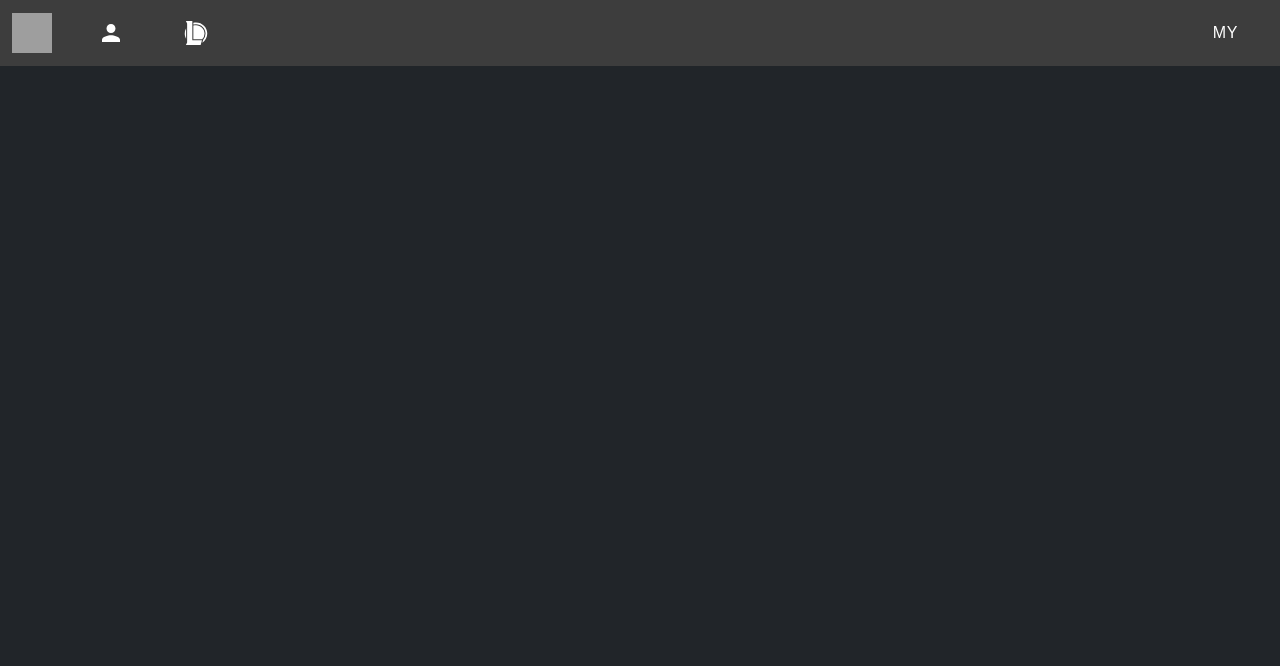
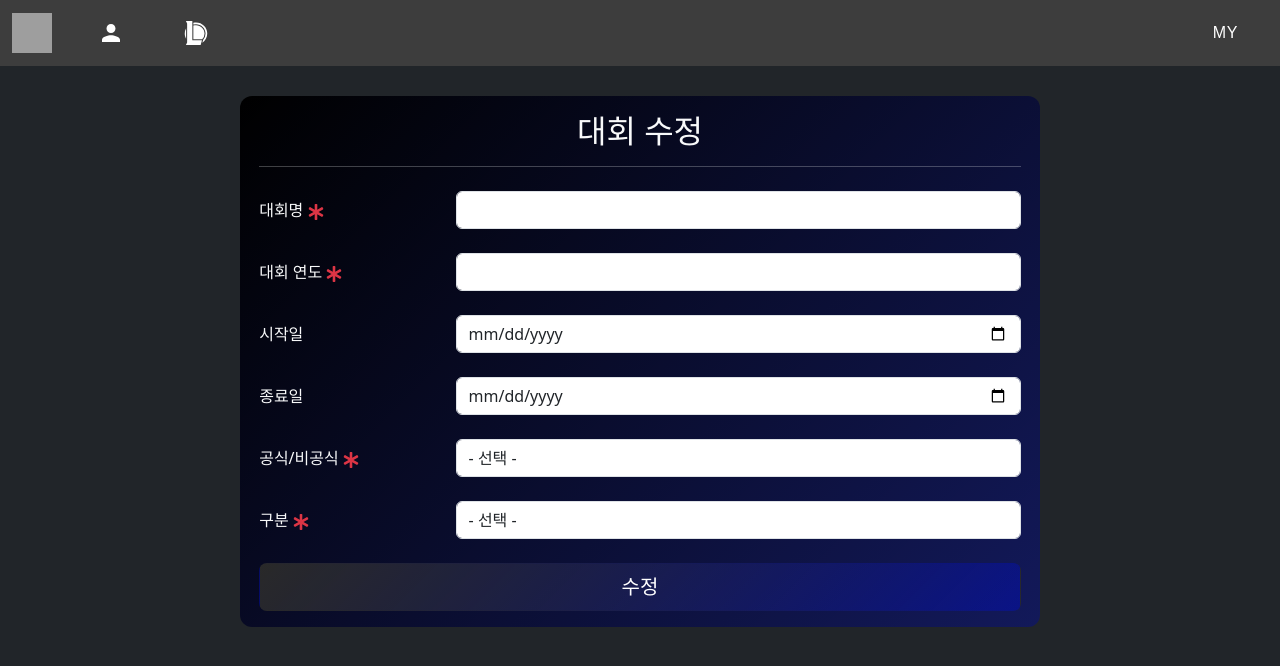
Before and after one commit to jaeyeah/LOLINFO-FE, a React (Vite) app in the folder lolinfo/: page /tournament/edit/1 in a window 1280 px wide. Before the commit this address had no page. Shown: the top 666 px of the page. Built offline with nearby package versions, Linux system fonts and the light colour scheme; no server answers; grey boxes are pictures that could not be loaded.

Commit message:
대회 수정 구현

```diff
--- a/lolinfo/src/components/Content.jsx
+++ b/lolinfo/src/components/Content.jsx
@@ -8,6 +8,7 @@ import TournamentList from "./tournament/TournamentList";
 import TournamentDetail from "./tournament/TournamentDetail";
 import StreamerDetail from "./streamer/StreamerDetail";
 import TournamentInsert from "./tournament/TournamentInsert";
+import TournamentEdit from "./tournament/TournamentEdit";
 import TeamInsert from "./tournament/TeamInsert";
 import TeamEdit from "./tournament/TeamEdit";
 
@@ -33,6 +34,7 @@ return (<>
                 {/* 대회 */}
                 <Route path="/tournament" element={<TournamentList />} />
                 <Route path="/tournament/insert" element={<TournamentInsert/>}/>
+                <Route path="/tournament/edit/:tournamentId" element={<TournamentEdit/>}/>
                 <Route path="/tournament/:tournamentId" element={<TournamentDetail />} />
 
                 {/* 팀 */}
--- a/lolinfo/src/components/tournament/TournamentDetail.jsx
+++ b/lolinfo/src/components/tournament/TournamentDetail.jsx
@@ -45,6 +45,7 @@ export default function TournamentDetail(){
         <h2 className="text-center page-title p-3">{tournament.tournamentName} : 대회 상세</h2>
         <div className="col text-end">
             <Link to={`/team/insert/${tournamentId}`} className="btn btn-success">등록</Link>
+            <Link to={`/tournament/edit/${tournamentId}`} className="p-1 fs-5 ms-1 btn btn-warning"><FaEdit/></Link>
         </div>
 
 
--- /dev/null
+++ b/lolinfo/src/components/tournament/TournamentEdit.jsx
@@ -0,0 +1,175 @@
+import axios from "axios";
+import { useCallback, useEffect, useMemo, useState } from "react";
+import { FaAsterisk } from "react-icons/fa";
+import { useNavigate, useParams } from "react-router-dom";
+
+export default function TournamentInsert(){
+  const navigate = useNavigate();
+  const {tournamentId} = useParams();
+  const [tournament, setTournament] = useState({
+    tournamentName : "", tournamentYear : "",
+    tournamentStart : "", tournamentEnd : "",
+    tournamentIsofficial : "",tournamentTierType : "",
+  });
+  const [tournamentClass, setTournamentClass] = useState({
+    tournamentName : "is-valid", tournamentYear : "is-valid",
+    tournamentStart : "is-valid", tournamentEnd : "is-valid",
+    tournamentIsofficial : "is-valid",tournamentTierType : "is-valid",
+  });
+
+
+  const loadData = useCallback(async()=>{
+    const {data} = await axios.get(`/tournament/${tournamentId}`)
+    setTournament(data);
+    console.log(data);
+  })
+
+  useEffect(()=>{
+    loadData();
+  },[])
+
+
+  // callback
+  const changeStrValue = useCallback(e=>{
+      const {name, value} = e.target;
+      setTournament(prev=>({...prev, [name]:value}))
+    },[])
+
+  //유효성검사
+  const checkTournamentName = useCallback(e=>{
+    const valid = tournament.tournamentName.length > 0;
+    setTournamentClass(prev=>({...prev, tournamentName : valid ? "is-valid" : "is-invalid"}));
+  },[tournament, tournamentClass])
+  const checkTournamentYear = useCallback(e=>{
+    const regex = /^(19|20)\d{2}$/;
+    const valid = regex.test(tournament.tournamentYear) && tournament.tournamentYear.length > 0;
+    setTournamentClass(prev=>({...prev, tournamentYear : valid ? "is-valid" : "is-invalid"}));
+  },[tournament, tournamentClass])
+  const checkTournamentIsofficial = useCallback(e=>{
+    const valid = tournament.tournamentName.length > 0;
+    setTournamentClass(prev=>({...prev, tournamentIsofficial : valid ? "is-valid" : "is-invalid"}));
+  },[tournament, tournamentClass])
+  const checkTournamentTierType = useCallback(e=>{
+    const valid = tournament.tournamentName.length > 0;
+    setTournamentClass(prev=>({...prev, tournamentTierType : valid ? "is-valid" : "is-invalid"}));
+  },[tournament, tournamentClass])
+
+    //memo (유효성검사)
+    const tournamentValid = useMemo(()=>{
+        //필수항목
+        if(tournamentClass.tournamentName !== "is-valid") return false;
+        if(tournamentClass.tournamentYear !== "is-valid") return false;
+        if(tournamentClass.tournamentStart === "is-invalid") return false;
+        if(tournamentClass.tournamentEnd === "is-invalid") return false;
+        if(tournamentClass.tournamentIsofficial !== "is-valid") return false;
+        if(tournamentClass.tournamentTierType !== "is-valid") return false;
+        return true;
+    },[tournamentClass])
+
+    // 전송 함수
+    const sendData = useCallback(async()=>{
+        if(tournamentValid === false) return ;
+        try{
+            const response = await axios.put(`/tournament/${tournamentId}`,tournament);
+            console.log("성공", response);
+            navigate(`/tournament/${tournamentId}`); // 메인페이지
+        }
+        catch(err){
+            console.error("대회 수정 실패", err);
+        }
+    },[tournament, tournamentValid])
+
+    //render
+return(<>
+<div className="d-flex justify-content-center">
+    <div className="insert-form">
+      <div className="text-center">
+        <h2 className="">대회 수정</h2>
+      </div>
+      <hr/>
+      {/* 대회 이름 */}
+      <div className="row mt-4">
+        <label className="col-sm-3 col-form-label">대회명 <FaAsterisk className="text-danger"/></label>
+        <div className="col-sm-9">
+          <input type="text" className={`form-control`}
+                name="tournamentName" value={tournament.tournamentName}
+                onChange={changeStrValue} onBlur={checkTournamentName}/>
+          <div className="valid-feedback"></div>
+          <div className="invalid-feedback"></div>
+        </div>
+      </div>
+      {/* 대회 연도 */}
+      <div className="row mt-4">
+        <label className="col-sm-3 col-form-label">대회 연도 <FaAsterisk className="text-danger"/></label>
+        <div className="col-sm-9">
+          <input type="text" className={`form-control`}
+                name="tournamentYear" value={tournament.tournamentYear}
+                onChange={changeStrValue} onBlur={checkTournamentYear}/>
+          <div className="valid-feedback"></div>
+          <div className="invalid-feedback"></div>
+        </div>
+      </div>
+      {/* 대회 시작일 */}
+      <div className="row mt-4">
+        <label className="col-sm-3 col-form-label">시작일</label>
+        <div className="col-sm-9">
+          <input type="date" className={`form-control`}
+                name="tournamentStart" value={tournament.tournamentStart}
+                onChange={changeStrValue}/>
+          <div className="valid-feedback"></div>
+          <div className="invalid-feedback"></div>
+        </div>
+      </div>
+      {/* 대회 종료일 */}
+      <div className="row mt-4">
+        <label className="col-sm-3 col-form-label">종료일</label>
+        <div className="col-sm-9">
+          <input type="date" className={`form-control`}
+                name="tournamentEnd" value={tournament.tournamentEnd}
+                onChange={changeStrValue}/>
+          <div className="valid-feedback"></div>
+          <div className="invalid-feedback"></div>
+        </div>
+      </div>
+      {/* 대회 공식 */}
+      <div className="row mt-4">
+        <label className="col-sm-3 col-form-label">공식/비공식 <FaAsterisk className="text-danger"/></label>
+        <div className="col-sm-9">
+          <select className={`form-control`} name="tournamentIsofficial" onChange={changeStrValue} onBlur={checkTournamentIsofficial}>
+            <option value=""> - 선택 - </option>
+            <option value="Y">공식</option>
+            <option value="N">비공식</option>
+          </select>
+          <div className="valid-feedback"></div>
+          <div className="invalid-feedback"></div>
+        </div>
+      </div>
+      {/* 대회 구분 */}
+      <div className="row mt-4">
+        <label className="col-sm-3 col-form-label">구분 <FaAsterisk className="text-danger"/></label>
+        <div className="col-sm-9">
+          <select className={`form-control`} name="tournamentTierType" onChange={changeStrValue} onBlur={checkTournamentTierType}>
+            <option value=""> - 선택 - </option>
+            <option value="통합">통합</option>
+            <option value="천상계">천상계</option>
+            <option value="지상계">지상계</option>
+          </select>
+          <div className="valid-feedback"></div>
+          <div className="invalid-feedback"></div>
+        </div>
+      </div>
+      {/* 등록 버튼 */}
+      <div className="row mt-4">
+        <div className="col">
+          <button type="button" className="btn btn-lg btn-insert w-100"
+                      disabled={tournamentValid === false}
+                      onClick = {sendData}
+                      >
+            <span>수정</span>
+          </button>
+        </div>
+      </div>
+    </div>
+</div>
+</>)
+}
```
